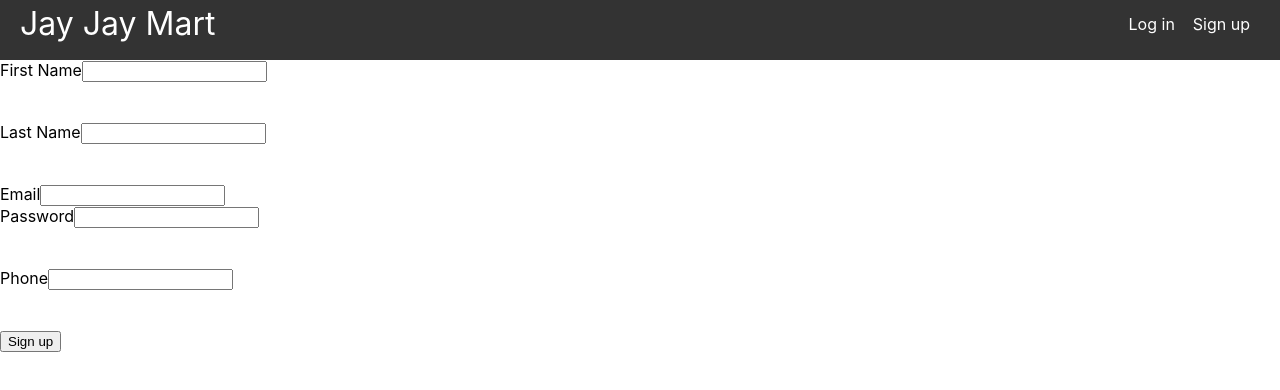
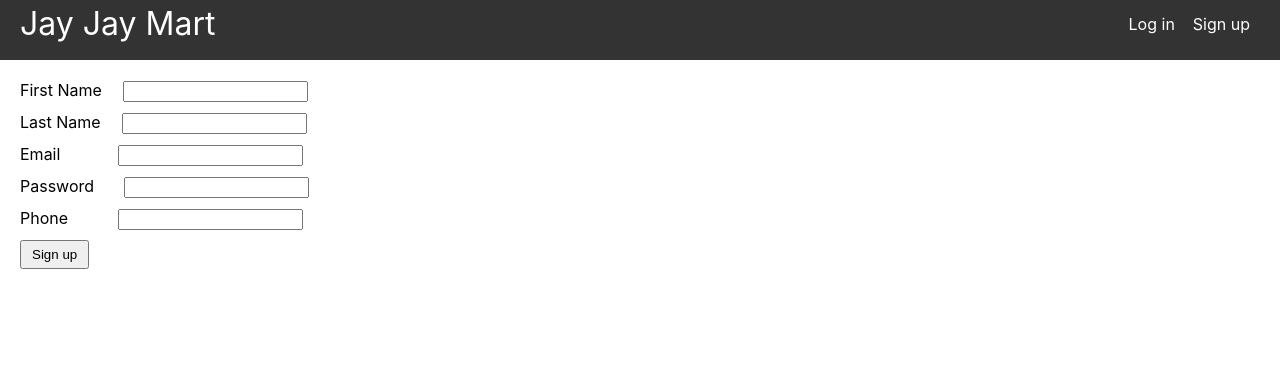
Before and after one commit to jLWang18/OnlineStore, a React (Create React App) app in the folder flask_app/jay_mart/: page /signup in a window 1280 px wide. Shown: the top 390 px of the page. Built offline with nearby package versions, Linux system fonts and the light colour scheme.

Commit message:
add css style to product and cart display, login and signup forms

```diff
--- a/flask_app/jay_mart/src/components/AddToCart.js
+++ b/flask_app/jay_mart/src/components/AddToCart.js
@@ -1,5 +1,6 @@
 import { useNavigate } from 'react-router-dom';
 import  useCart  from '../hooks/useCart.js';
+import '../styles/styles.css';
 
 export default function AddToCart() {
     const navigate = useNavigate();
@@ -8,6 +9,7 @@ export default function AddToCart() {
 
     return (
         <>
+        <div class="display-container">
             <h1>Your Cart Items</h1>
             <table id="cart-table">
             <thead>
@@ -33,8 +35,12 @@ export default function AddToCart() {
                 })}
             </tbody>
         </table>
-        <button onClick={() => navigate("/payment")}>Proceed to Payment</button>
-        <button onClick={() => navigate("/")}>Cancel</button>
+
+        <div class="options">
+            <button class="button" onClick={() => navigate("/payment")}>Proceed to Payment</button>
+            <button class="button" onClick={() => navigate("/")}>Cancel</button>
+        </div>
+      </div>
      </>
     );
 }
--- a/flask_app/jay_mart/src/components/Home.js
+++ b/flask_app/jay_mart/src/components/Home.js
@@ -42,8 +42,10 @@ function HomeHeaders() {
 export default function Home() {
     return (
       <>
-      <HomeHeaders/>
-      <ProductTable />
+      <div class="display-container">
+        <HomeHeaders/>
+        <ProductTable />
+      </div>
       </>
     )
 
--- a/flask_app/jay_mart/src/components/Login.js
+++ b/flask_app/jay_mart/src/components/Login.js
@@ -4,6 +4,8 @@ import { validateEmail, validatePassword } from '../logic/handle_inputs.js';
 import useAuth from '../hooks/useAuth.js';
 import axios from '../api/axios.js';
 import AxiosError from '../utils/AxiosError.js'
+import '../styles/styles.css';
+
 
 const LOGIN_URL = "http://localhost:5000/api/login"
 
@@ -137,20 +139,24 @@ const Login = () => {
     return (
       <div>
         <form onSubmit={handleSubmit}>
-          <div className="input-control">
-            {formErrors.email && <p className="error-message">{formErrors.email}</p>}
+          <div class='input-control'>
+              <div class="input-control-email">
+                {formErrors.email && <p class="error-message">{formErrors.email}</p>}
                 <label htmlFor="email">Email</label>
                 <input type="text" id="email" name="email" autoComplete="off"
               onChange={(e) => setEmail(e.target.value)} value={email} required/>
               </div>
-          <div className="input-control">
-            {formErrors.password && <p className="error-message">{formErrors.password}</p>}
+              <div class="input-control-password">
+                {formErrors.password && <p class="error-message">{formErrors.password}</p>}
                 <label htmlFor="password">Password</label>
                 <input type="password" id="password" name="password"
                 onChange={(e) => setPwd(e.target.value)} value={pwd} required/>
               </div>
-          <button type="submit">Log In</button>
+            <div class='options'>
+              <button class='button' type="submit">Log In</button>
               <Link to='/signup'>Need an account? Sign up</Link>
+            </div>
+          </div>
         </form>
       </div>
     )
--- a/flask_app/jay_mart/src/components/ProductTable.js
+++ b/flask_app/jay_mart/src/components/ProductTable.js
@@ -2,6 +2,7 @@ import { useState, useEffect } from 'react';
 import { getProductList } from '../logic/display_products';
 import { useNavigate } from 'react-router-dom';
 import  useCart  from '../hooks/useCart'
+import '../styles/styles.css';
 
 const ProductTable = () => {
   const navigate = useNavigate();
@@ -34,7 +35,7 @@ const ProductTable = () => {
 
      return (
        <>
-       <table id="product-table">
+      <table class="display-table" id="product-table">
         <thead>
           <tr>
               <th>Select</th>
@@ -66,9 +67,12 @@ const ProductTable = () => {
             })}
         </tbody>
       </table>
+
         {/* Navigte to addToCart page upon clicking*/}
-       <button type="button" onClick={() => navigate("/addtocart")}>Add to Cart</button>
-       <button type="reset" onClick={unSelectItems}> Unselect all</button>
+       <div class="options">
+            <button class="button" type="button" onClick={() => navigate("/addtocart")}>Add to Cart</button>
+            <button class="button" type="reset" onClick={unSelectItems}> Unselect all</button>
+       </div>
        </>
      )
 
--- a/flask_app/jay_mart/src/components/SignUp.js
+++ b/flask_app/jay_mart/src/components/SignUp.js
@@ -3,6 +3,8 @@ import { validateFirstName, validateLastName, validateEmail, validatePassword, v
 import { useNavigate, useLocation} from "react-router-dom";
 import axios from '../api/axios.js';
 import AxiosError from '../utils/AxiosError.js';
+import '../styles/styles.css';
+
 
 const SIGNUP_URL = "http://localhost:5000/api/signup"
 
@@ -144,41 +146,39 @@ const SignUp = () => {
     return (
     <div>
       <form onSubmit={handleSubmit}>
-    <div className="input-control">
+        <div class="input-control">
+            <div class ="input-control-names-signup">
               {formErrors.fname && <p className="error-message">{formErrors.fname}</p>}
             <label htmlFor="fname">First Name</label>
             <input type="text" id="fname" name="fname" autoComplete="off"
                   onChange={(e) => setFirstName(e.target.value)} value={fname} required/>
           </div>
-    <br/><br/>
-    <div className="input-control">
+          <div class = "input-control-names-signup">
             {formErrors.lname && <p className="error-message">{formErrors.lname}</p>}
             <label htmlFor="lname">Last Name</label>
             <input type="text" id="lname" name="lname" autoComplete="off"
                   onChange={(e) => setLastName(e.target.value)} value={lname} required/>
           </div>
-    <br/><br/>
-    <div className="input-control">
+          <div class = "input-control-email-signup">
             {formErrors.email && <p className="error-message">{formErrors.email}</p>}
             <label htmlFor="email">Email</label>
             <input type="text" id="email" name="email" autoComplete="off"
                   onChange={(e) => setEmail(e.target.value)} value={email} required/>
           </div>
-    <div className="input-control">
+          <div class = "input-control-password-signup">
             {formErrors.password && <p className="error-message">{formErrors.password}</p>}
             <label htmlFor="password">Password</label>
             <input type="password" id="password" name="password" autoComplete="off"
                   onChange={(e) => setPwd(e.target.value)} value={pwd} required/>
           </div>
-    <br/><br/>
-    <div className="input-control">
+          <div class = "input-control-phone-signup">
             {formErrors.phone && <p className="error-message">{formErrors.phone}</p>}
             <label htmlFor="phone">Phone</label>
             <input type="text" id="phone" name="phone" autoComplete="off"
                   onChange={(e) => setPhone(e.target.value)} value={phone}  required/>
           </div>
-    <br/><br/>
-    <button type="submit">Sign up</button>
+          <button class="button" type="submit">Sign up</button>
+      </div>
     </form>
    </div>
     )
--- a/flask_app/jay_mart/src/styles/styles.css
+++ b/flask_app/jay_mart/src/styles/styles.css
@@ -104,3 +104,79 @@ body {
 .nav li:hover {
   background-color: #777;
 }
+
+/**Custom CSS Style for buttons feat/style-buttons branch **/
+.options {
+  margin-top: 10px;
+  display: flex;
+  gap: 10px;
+}
+
+.input-control {
+  margin-top: 20px;
+  margin-bottom: 10px;
+  margin-left: 20px;
+
+}
+
+.input-control-email {
+  margin-bottom: 10px;
+}
+.input-control-email > label {
+  margin-right: 46px;
+}
+
+.input-control-password {
+  margin-bottom: 10px;
+}
+.input-control-password > label {
+  margin-right: 20px;
+}
+
+
+.input-control-names-signup {
+  margin-bottom: 10px;
+}
+
+.input-control-names-signup > label {
+  margin-right: 21px;
+}
+
+.input-control-email-signup {
+  margin-bottom: 10px;
+}
+.input-control-email-signup > label {
+  margin-right: 58px;
+}
+
+.input-control-password-signup {
+  margin-bottom: 10px;
+}
+.input-control-password-signup > label {
+  margin-right: 30px;
+}
+
+.input-control-phone-signup {
+  margin-bottom: 10px;
+}
+.input-control-phone-signup > label {
+  margin-right: 50px;
+}
+
+.button {
+  padding-right: 10px;
+  padding-left: 10px;
+  padding-top: 5px;
+  padding-bottom: 5px;
+}
+
+.display-container {
+  margin-top: 20px;
+  margin-bottom: 10px;
+  margin-left: 20px;
+
+}
+
+.display-table {
+  margin-bottom: 20px;
+}
```
Lines whose indentation alone changed are shown as unchanged.
